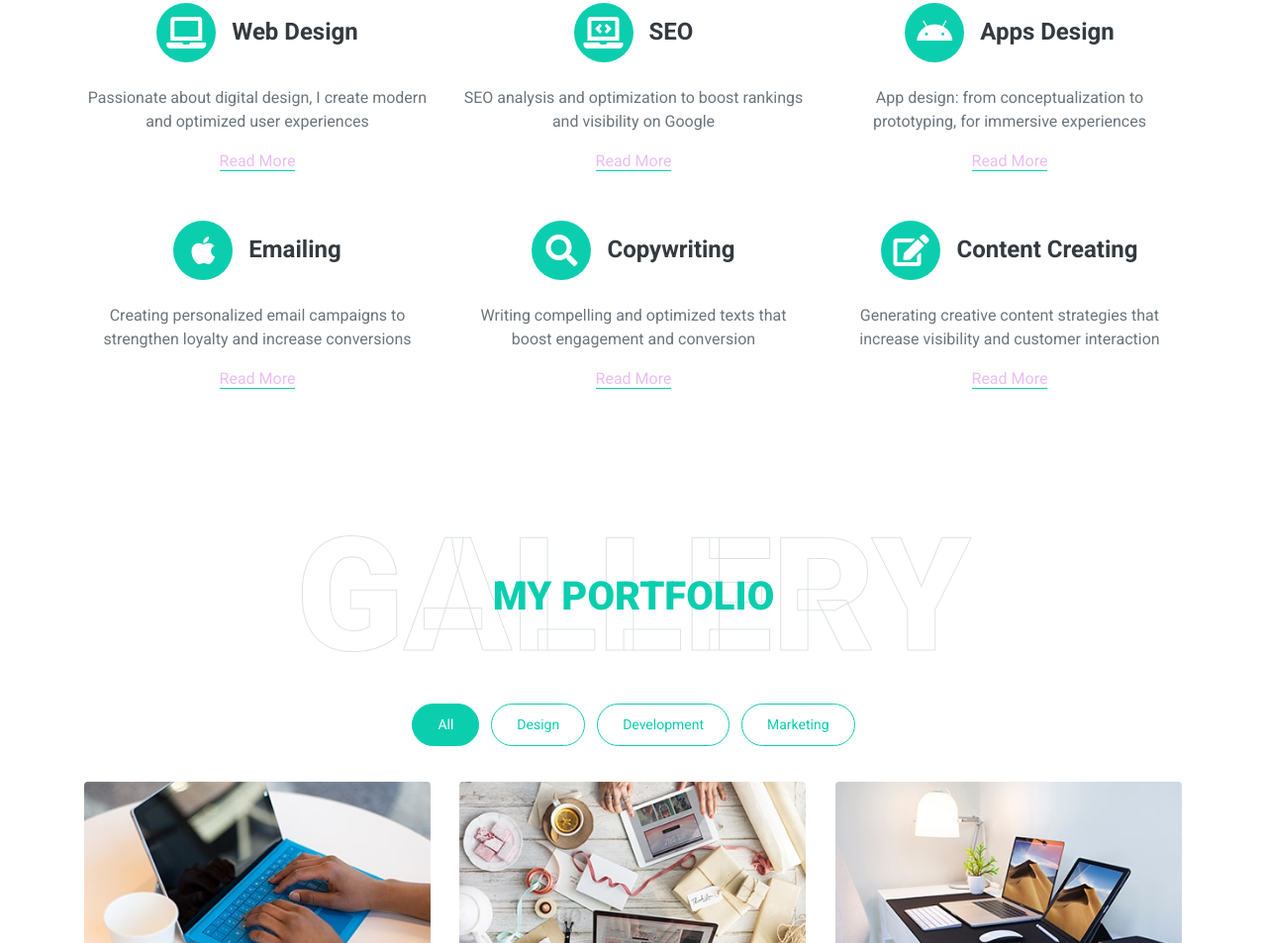
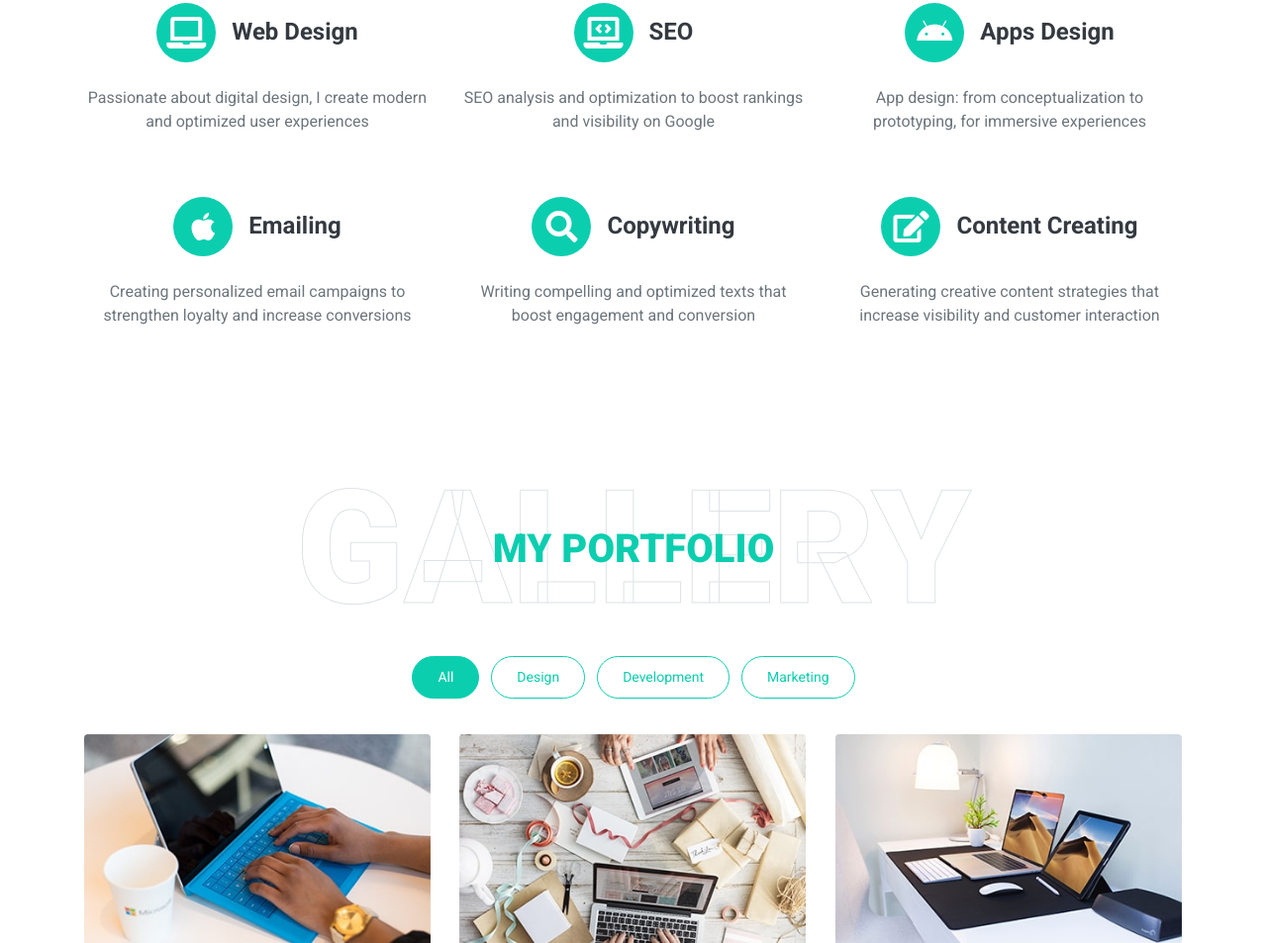
Before and after one commit to eya-chatteoui/my-resume, a plain HTML site: page index.html in a window 1280 px wide. Shown: the part 3252-4205 px from the top of the page at 99% size. Drawn offline with nearby package versions, Linux system fonts and the light colour scheme.

Commit message:
delete read more service

```diff
--- a/index.html
+++ b/index.html
@@ -529,9 +529,7 @@
               Passionate about digital design, I create modern and optimized
               user experiences
             </p>
-            <a class="border-bottom border-primary text-decoration-none" href=""
-              >Read More</a
-            >
+
           </div>
           <div class="col-lg-4 col-md-6 text-center mb-5">
             <div class="d-flex align-items-center justify-content-center mb-4">
@@ -544,9 +542,8 @@
               SEO analysis and optimization to boost rankings and visibility on
               Google
             </p>
-            <a class="border-bottom border-primary text-decoration-none" href=""
-              >Read More</a
-            >
+
+
           </div>
           <div class="col-lg-4 col-md-6 text-center mb-5">
             <div class="d-flex align-items-center justify-content-center mb-4">
@@ -559,9 +556,7 @@
               App design: from conceptualization to prototyping, for immersive
               experiences
             </p>
-            <a class="border-bottom border-primary text-decoration-none" href=""
-              >Read More</a
-            >
+
           </div>
           <div class="col-lg-4 col-md-6 text-center mb-5">
             <div class="d-flex align-items-center justify-content-center mb-4">
@@ -574,9 +569,8 @@
               Creating personalized email campaigns to strengthen loyalty and
               increase conversions
             </p>
-            <a class="border-bottom border-primary text-decoration-none" href=""
-              >Read More</a
-            >
+
+
           </div>
           <div class="col-lg-4 col-md-6 text-center mb-5">
             <div class="d-flex align-items-center justify-content-center mb-4">
@@ -589,9 +583,7 @@
               Writing compelling and optimized texts that boost engagement and
               conversion
             </p>
-            <a class="border-bottom border-primary text-decoration-none" href=""
-              >Read More</a
-            >
+
           </div>
           <div class="col-lg-4 col-md-6 text-center mb-5">
             <div class="d-flex align-items-center justify-content-center mb-4">
@@ -604,9 +596,7 @@
               Generating creative content strategies that increase visibility
               and customer interaction
             </p>
-            <a class="border-bottom border-primary text-decoration-none" href=""
-              >Read More</a
-            >
+
           </div>
         </div>
       </div>
```
